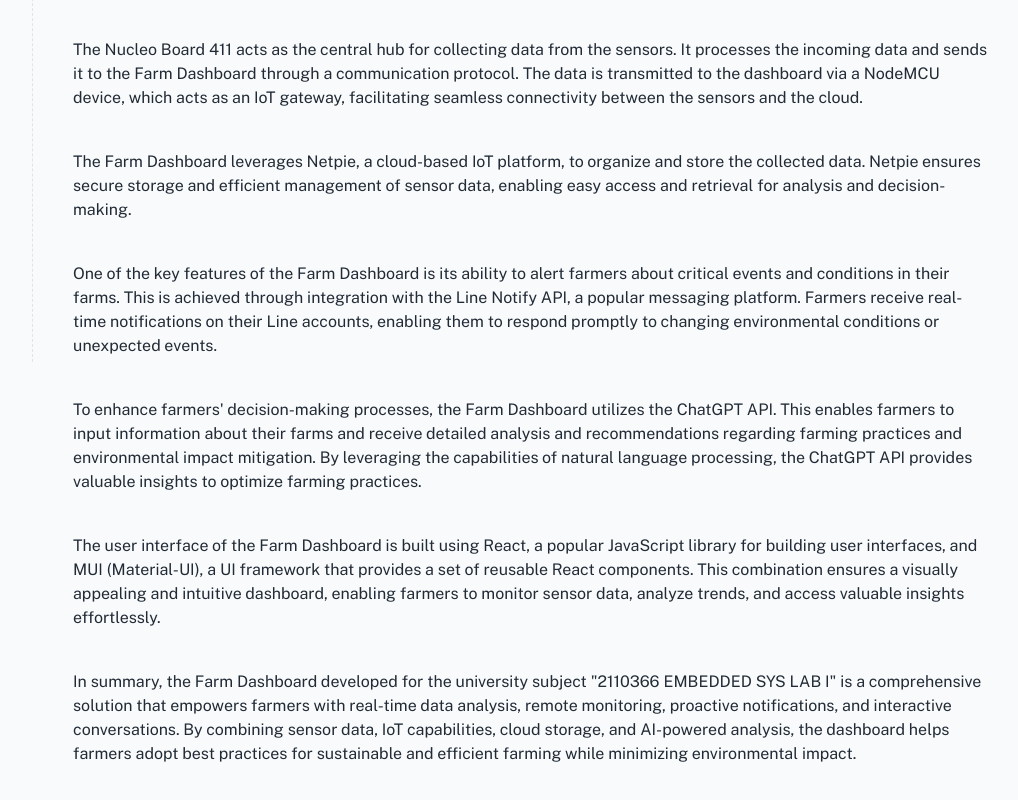
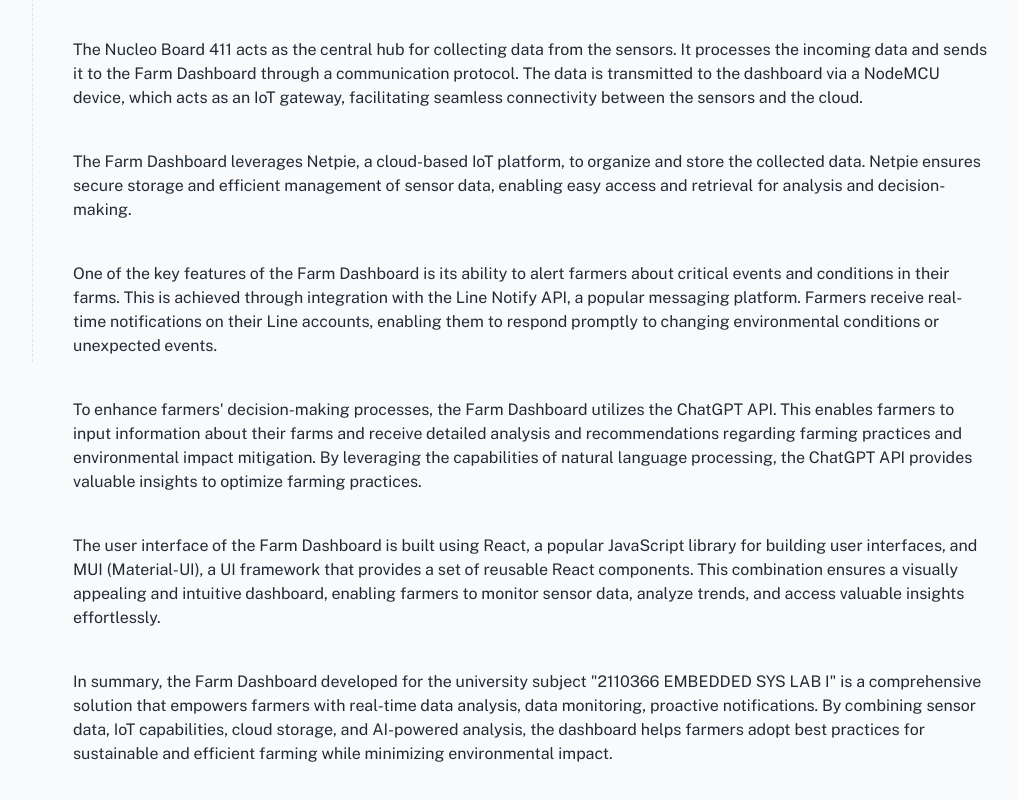
Before and after one commit to GavinITP/smart-farm-embedded-lab, a React (Create React App) app: page /dashboard/about in a window 1280 px wide. Shown: the part 438-1238 px from the top of the page, without its empty margins (247-1265 px from the left). Built offline with nearby package versions, Linux system fonts and the light colour scheme; no server answers; a web font is replaced by a local one.

Commit message:
update about page

```diff
--- a/src/pages/AboutPage.js
+++ b/src/pages/AboutPage.js
@@ -128,11 +128,11 @@
         <Typography sx={{ mb: 5 }}>
           In summary, the Farm Dashboard developed for the university subject
           "2110366 EMBEDDED SYS LAB I" is a comprehensive solution that empowers
-          farmers with real-time data analysis, remote monitoring, proactive
-          notifications, and interactive conversations. By combining sensor
-          data, IoT capabilities, cloud storage, and AI-powered analysis, the
-          dashboard helps farmers adopt best practices for sustainable and
-          efficient farming while minimizing environmental impact.
+          farmers with real-time data analysis, data monitoring, proactive
+          notifications. By combining sensor data, IoT capabilities, cloud
+          storage, and AI-powered analysis, the dashboard helps farmers adopt
+          best practices for sustainable and efficient farming while minimizing
+          environmental impact.
         </Typography>
       </Container>
     </>
```
